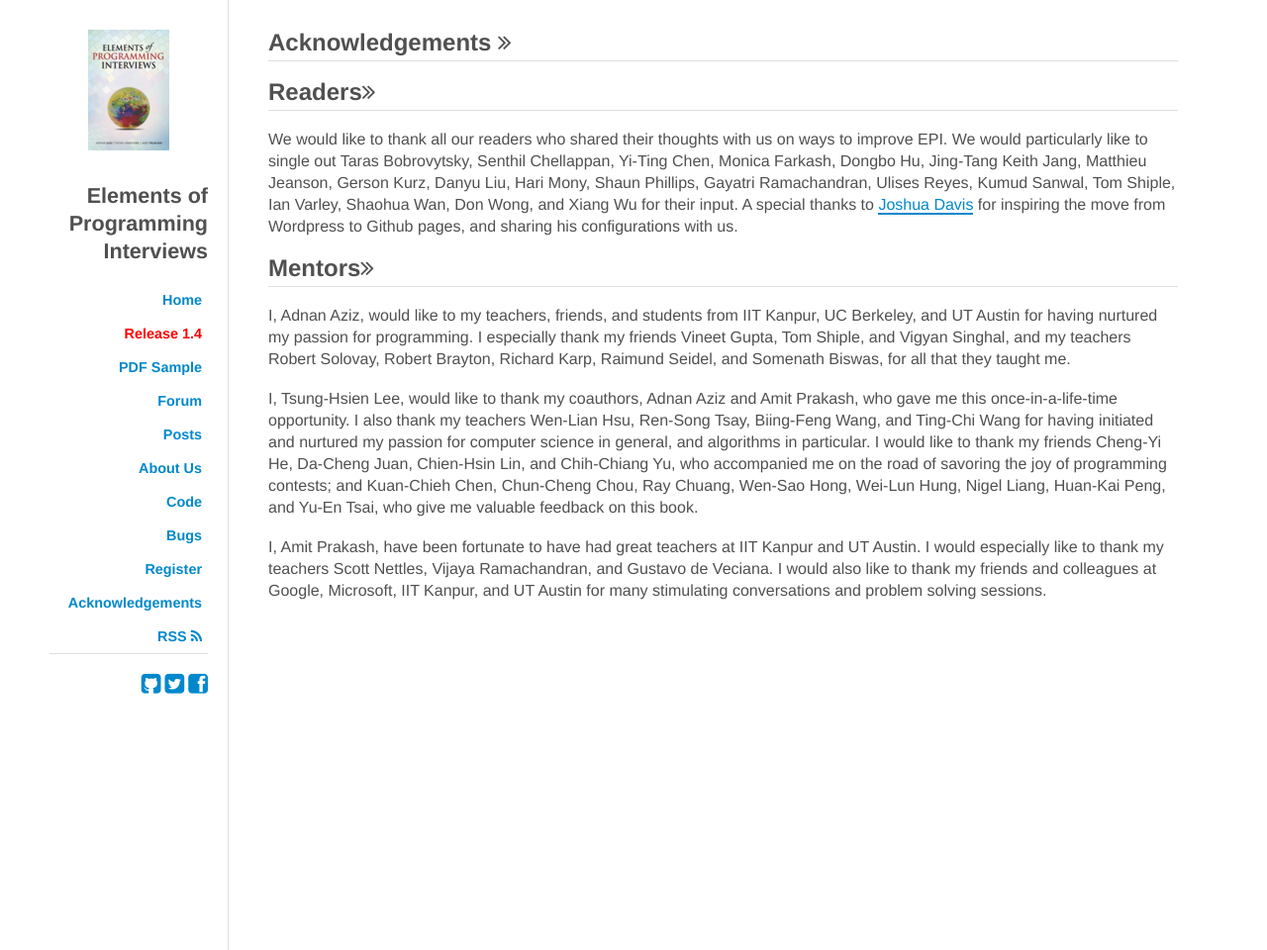
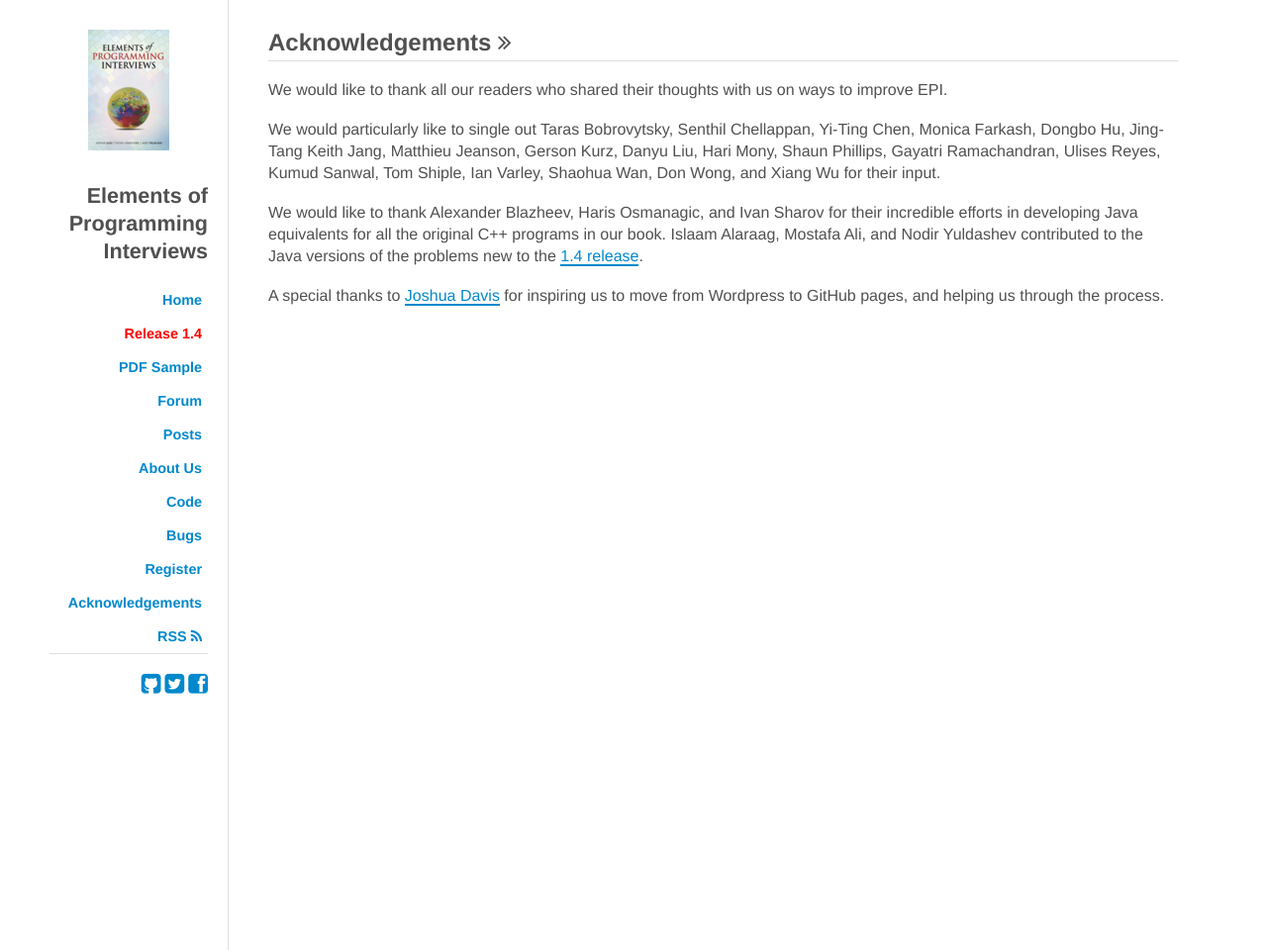
Before and after one commit to epibook/epibook.github.io, a Jekyll site: the page built from ack.html, in a window 1280 px wide. Shown: the whole page at 99% size. Built offline with Jekyll 4.4.1, drawn with Linux system fonts in a browser that asks for light colours; some web fonts are replaced; Markdown is read by kramdown in place of the engine named in the settings.

Commit message:
small fixes to links, acks

```diff
--- a/_layouts/default.html
+++ b/_layouts/default.html
@@ -62,8 +62,8 @@
                 </ul>
 
                 <p class="profiles">
-                    <a title="GitHub" href="https://github.com/elementsofprogramminginterviews"><i class="icon-github-sign"></i></a>
-                    <a title="Twitter" href="https://twitter.com/elementsofprogramminginterviews"><i class="icon-twitter-sign"></i></a>
+                    <a title="GitHub" href="https://github.com/epibook"><i class="icon-github-sign"></i></a>
+                    <a title="Twitter" href="https://twitter.com/epibook"><i class="icon-twitter-sign"></i></a>
                     <a title="Facebook" href="https://facebook.com/elementsofprogramminginterviews"><i class="icon-facebook-sign"></i></a>
                 </p>
             </div>
--- a/ack.html
+++ b/ack.html
@@ -8,10 +8,12 @@ description:
 <h2 id="about">Acknowledgements <i class="icon-double-angle-right"></i></h2>
 
 
-<h2 id="about">Readers<i class="icon-double-angle-right"></i></h2>
 <p class="greeting">
 We would like to thank all our readers who shared their thoughts with us on ways
-to improve EPI. We would particularly like to single out
+to improve EPI.
+<p><p>
+
+We would particularly like to single out
 Taras Bobrovytsky,
 Senthil Chellappan,
 Yi-Ting Chen,
@@ -31,35 +33,13 @@ Ian Varley,
 Shaohua Wan,
 Don Wong, and
 Xiang Wu for their input.
-A special thanks to <a href="joshuadavis.com">Joshua Davis</a> for inspiring the move from Wordpress to Github pages,
-and sharing his configurations with us.
-
-<h2 id="about">Mentors<i class="icon-double-angle-right"></i></h2>
-
-I, Adnan  Aziz, would like to my teachers, friends, and students
-from IIT Kanpur, UC Berkeley, and UT Austin for having nurtured my
-passion for programming. I especially thank
-my friends Vineet Gupta, Tom Shiple, and Vigyan Singhal, and
-my teachers Robert Solovay, Robert Brayton, Richard Karp, Raimund Seidel, and
-Somenath Biswas, for all that they taught me.
 <p>
 <p>
-
-I, Tsung-Hsien Lee, would like to thank my coauthors, Adnan Aziz and Amit Prakash,
-who gave me this once-in-a-life-time opportunity. I also
-thank my teachers Wen-Lian Hsu, Ren-Song Tsay, Biing-Feng Wang, and Ting-Chi Wang
-for having initiated and nurtured my passion for computer science
-in general, and algorithms in particular.
-I would like to thank my friends Cheng-Yi He, Da-Cheng Juan, Chien-Hsin Lin, and Chih-Chiang Yu, who
-accompanied me on the road of savoring the joy of programming contests; and
-Kuan-Chieh Chen, Chun-Cheng Chou, Ray Chuang, Wen-Sao Hong, Wei-Lun Hung, Nigel Liang,
-Huan-Kai Peng, and Yu-En Tsai, who give me valuable feedback on this book.
+We would like to thank Alexander Blazheev, Haris Osmanagic, and Ivan Sharov for
+their incredible efforts in developing Java equivalents for all the original C++ programs in our book.
+Islaam Alaraag, Mostafa Ali, and Nodir Yuldashev  contributed to the
+Java versions of the problems new to the <a href="release-1.4">1.4 release</a>.
 <p>
-
-I, Amit Prakash, have been fortunate to have had great teachers at IIT Kanpur and UT
-Austin. I would especially like to thank my teachers
-Scott Nettles, Vijaya Ramachandran, and Gustavo de Veciana.
-I would also like to thank my friends and colleagues at Google,
-Microsoft, IIT Kanpur, and UT Austin for many stimulating conversations and
-problem solving sessions.
 <p>
+A special thanks to <a href="http://joshldavis.com">Joshua Davis</a> for inspiring us to
+move from Wordpress to GitHub pages, and helping us through the process.
--- a/sample.html
+++ b/sample.html
@@ -18,11 +18,7 @@ book (many of which have a preview available at Amazon), and
 we're confident you'll choose EPI.
 <p>
 
-<a href="/pdf/epi-toc.pdf">Full Table of Contents</a>
-<p>
-<p>
-
-<a href="/pdf/epi-light-1.4.4.pdf">Sample</a>
+<a href="/pdf/epi-light-1.4.4.pdf">Sample</a> and <a href="/pdf/epi-toc.pdf">Full Table of Contents</a>
 for Release 1.4.4 (C++ programs)
 <p>
 <p>
```
Also changed, not shown: _posts/2014-04-08-epi-features.md (+3 -3 lines).
